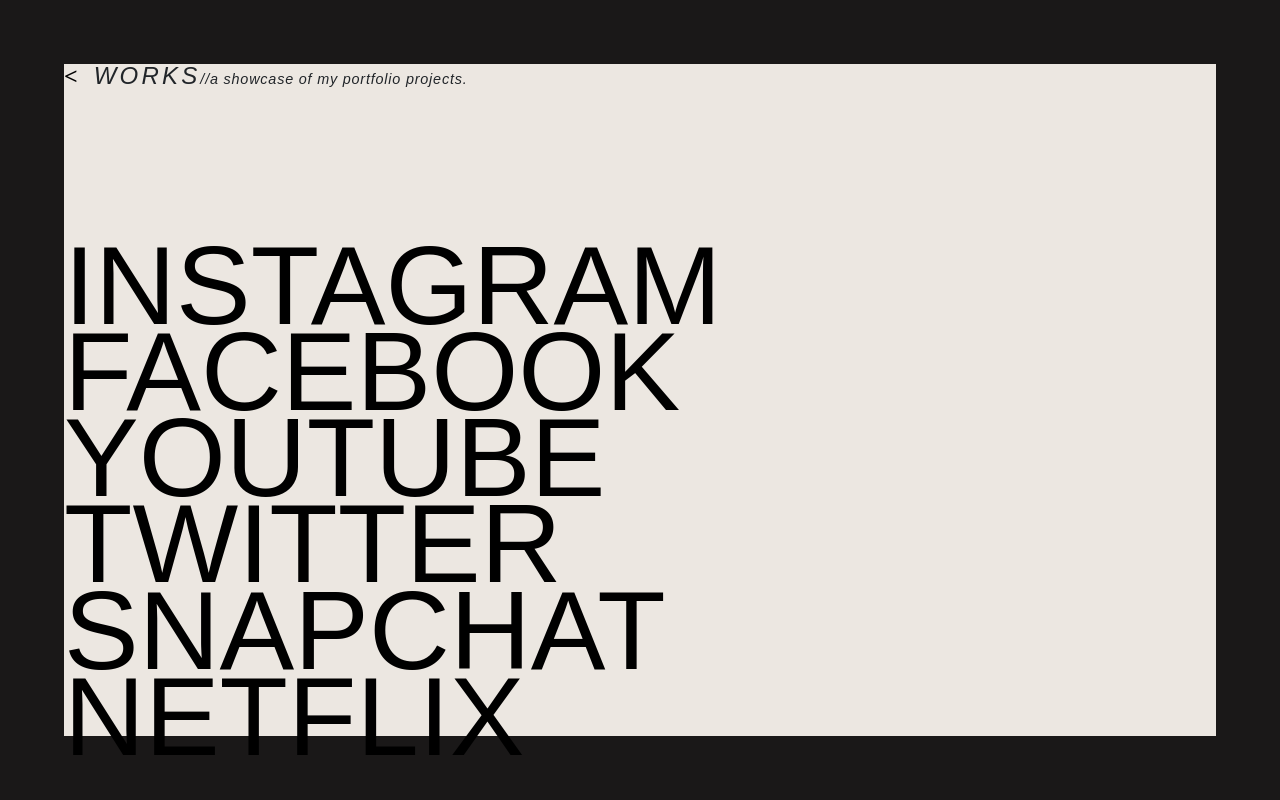
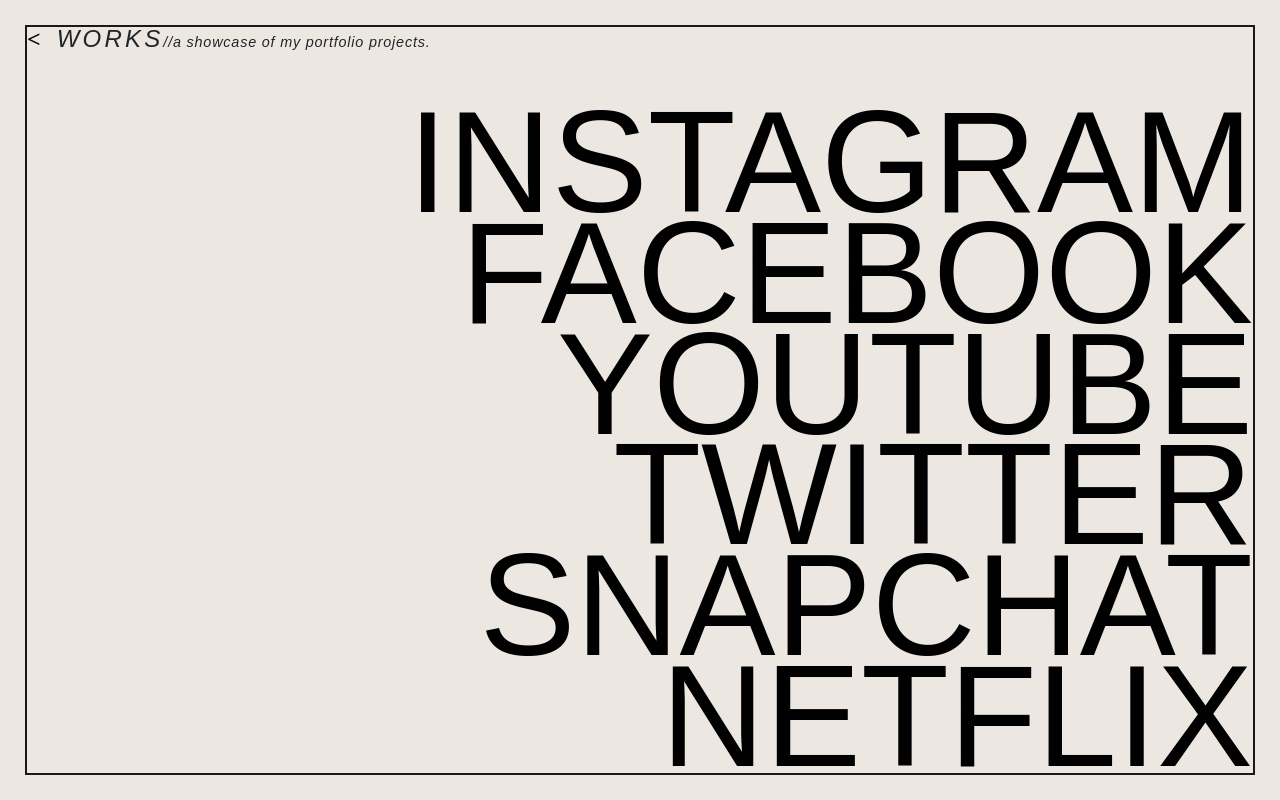
Before and after one commit to salvatorequagliariello/portfolio-website, a React (Vite) app: page /works in a window 1280 px wide. Built offline with nearby package versions, Linux system fonts and the light colour scheme; a web font is replaced by a local one.

Commit message:
fix frame styling

```diff
--- a/src/App.jsx
+++ b/src/App.jsx
@@ -10,6 +10,7 @@
 
   return (
       <div className="frame container-fluid">
+        <div className='app-container container-fluid h-100'>
           <Routes>
             <Route path="/" element={<Home />} />
             <Route path="/about" element={<About />} />
@@ -17,6 +18,7 @@
             <Route path="/contact" element={<Contact />} />
           </Routes>
         </div>
+      </div>
   )
 }
 
--- a/src/components/Works.jsx
+++ b/src/components/Works.jsx
@@ -25,26 +25,18 @@
     };
 
     return (
-            <div className="works-page container-fluid  h-100">
-                <GoBack categoryName={"WORKS"} categoryDescription={"//a showcase of my portfolio projects."}/>
+            <div className="works-page container-fluid h-100">
                 <div className="row h-100">
+                    <div className="col-6 h-100">
+                        <GoBack categoryName={"WORKS"} categoryDescription={"//a showcase of my portfolio projects."}/>
+                    </div>
                     <div className="works__links-list col-6 h-100">
-                        <button onClick={handleClick} value="Instagram" className="works__link">Instagram</button>
+                        <button value="Instagram" className="works__link">Instagram</button>
                         <button value="Facebook" className="works__link">Facebook</button>
                         <button value="Youtube" className="works__link">Youtube</button>
                         <button value="Twitter" className="works__link">Twitter</button>
                         <button value="Snapchat" className="works__link">Snapchat</button>
                         <button value="Netflix" className="works__link">Netflix</button>
-                    </div>
-                    <div className="works__project-view col-6 h-100">
-                        {projectView &&
-                            <ProjectView
-                            projectImage={project.image}
-                            projectName={project.title}
-                            projectTech={project.tech}
-                            projectLink={project.link}
-                            projectDescription={project.description} />
-                        }
                     </div>
                 </div>
             </div>
--- a/src/styles/main.css
+++ b/src/styles/main.css
@@ -21,6 +21,10 @@
     padding: 0;
 
     height: 100vh;
-    border: 5vw solid var(--primary-dark-color);
+    border: 2vw solid transparent;
     background-color: var(--primary-white-color);
 }
+
+.app-container {
+    border: 0.15rem solid var(--primary-dark-color)
+}
--- a/src/styles/works.css
+++ b/src/styles/works.css
@@ -1,3 +1,12 @@
+.col-6 {
+    margin: 0;
+    padding: 0;
+}
+
+.row {
+    margin: 0;
+    padding: 0;
+}
 
 .works__links-list {
     padding: 0;
@@ -6,31 +15,23 @@
     display: flex;
     flex-direction: column;
     justify-content: flex-end;
-    align-items: flex-start;
+    align-items: flex-end;
 }
 
 .works__link {
+    margin: 0;
+    padding: 0;
+
     font-family: var(--font-secondary);
-    font-size: 7rem;
+    font-size: 9rem;
     line-height: 0.77;
 
     text-transform: uppercase;
-    margin: 0;
-    padding: 0;
     cursor: pointer;
+    text-align: right;
 }
 
 .works__link:hover{
     font-style: italic;
     color: var(--primary-accent-color);
 }
-
-.works__project-view {
-    padding: 0;
-    margin: 0;
-
-    display: flex;
-    flex-direction: column;
-    justify-content: center;
-    align-items: center;
-}
```
Lines whose indentation alone changed are shown as unchanged.
